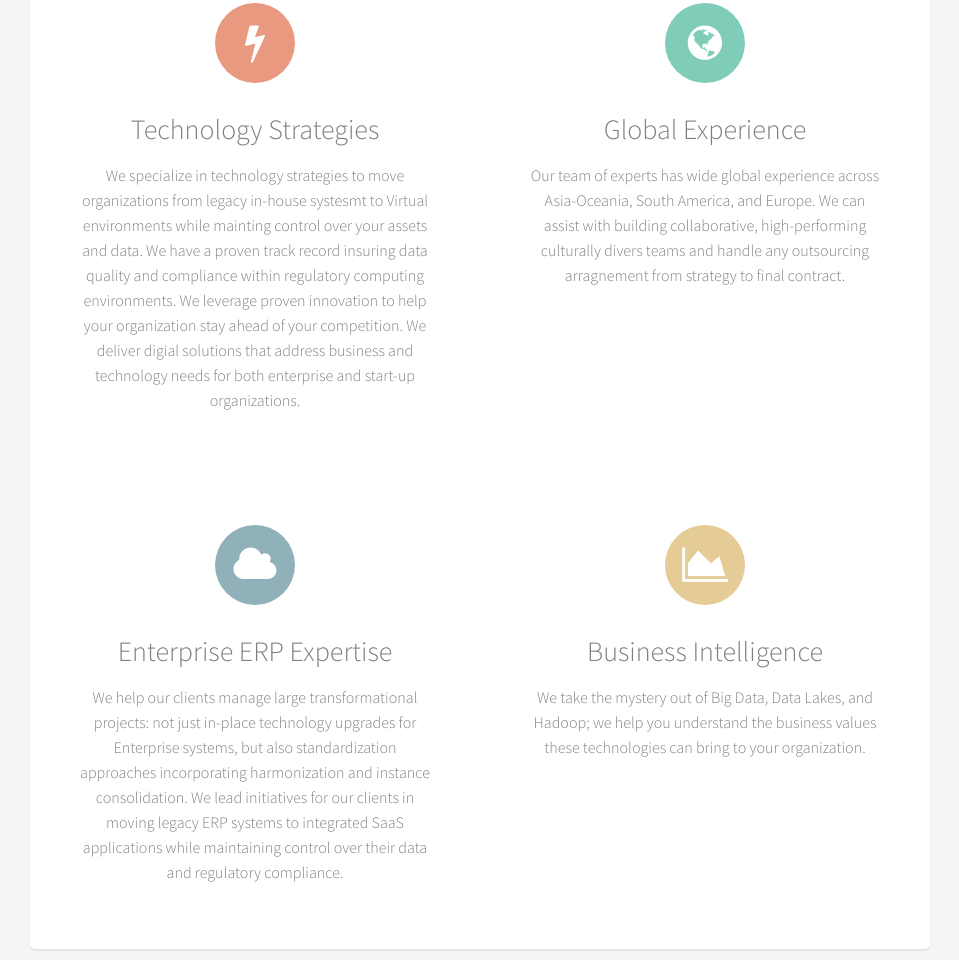
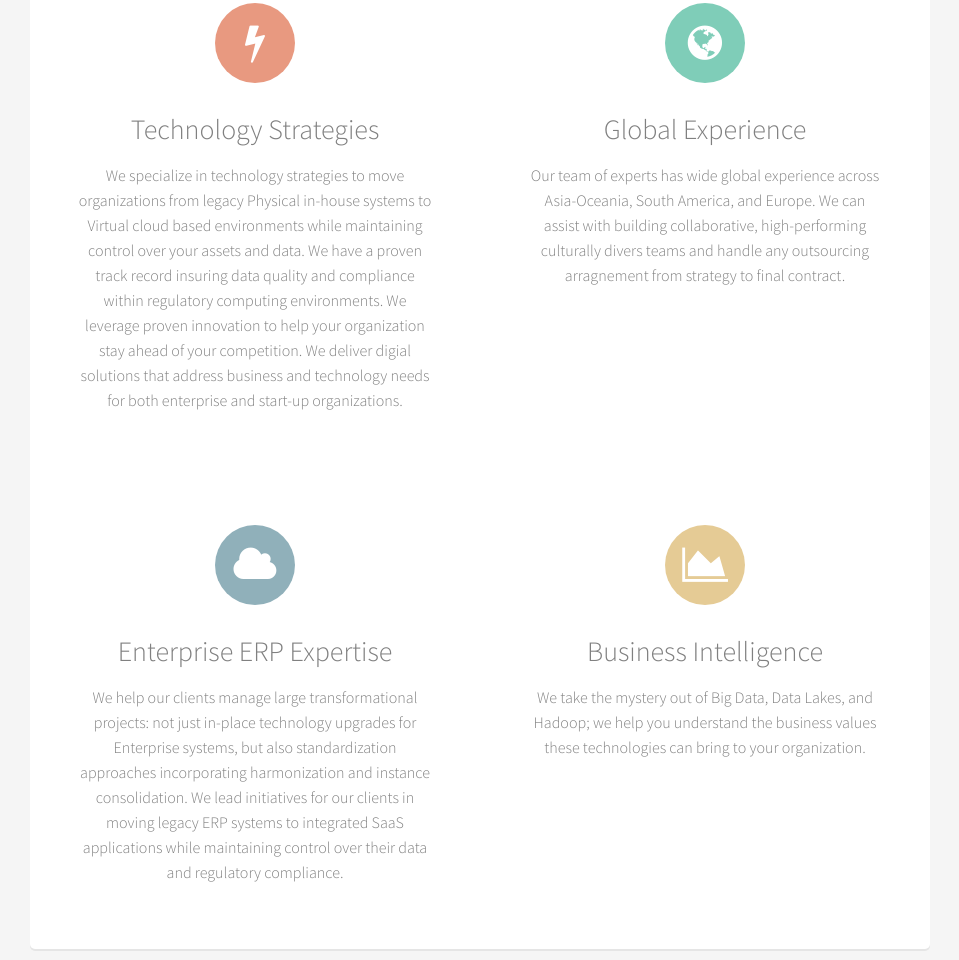
Before and after one commit to reichdavid/reichdavid.github.io, a plain HTML site: page index.html in a window 1280 px wide. Shown: the part 1405-2365 px from the top of the page, without its empty margins (160-1119 px from the left). Drawn offline with Linux system fonts and the light colour scheme.

Commit message:
new changes to text

```diff
--- a/index.html
+++ b/index.html
@@ -38,7 +38,7 @@
   					<div class="feature-card">
   						<span class="feature-icon red"><i class="fa fa-bolt"></i></span>
   						<h3>Technology Strategies</h3>
-  						<p>We specialize in technology strategies to move organizations from legacy in-house systesmt to Virtual environments while mainting control over your assets and data. We have a proven track record insuring data quality and compliance within regulatory computing environments. We leverage proven innovation to help your organization stay ahead of your competition. We deliver digial solutions that address business and technology needs for both enterprise and start-up organizations.</p>
+  						<p>We specialize in technology strategies to move organizations from legacy Physical in-house systems to Virtual cloud based environments while maintaining control over your assets and data. We have a proven track record insuring data quality and compliance within regulatory computing environments. We leverage proven innovation to help your organization stay ahead of your competition. We deliver digial solutions that address business and technology needs for both enterprise and start-up organizations.</p>
             </div>
             <div class="feature-card">
   						<span class="feature-icon green"><i class="fa fa-globe"></i></span>
```
